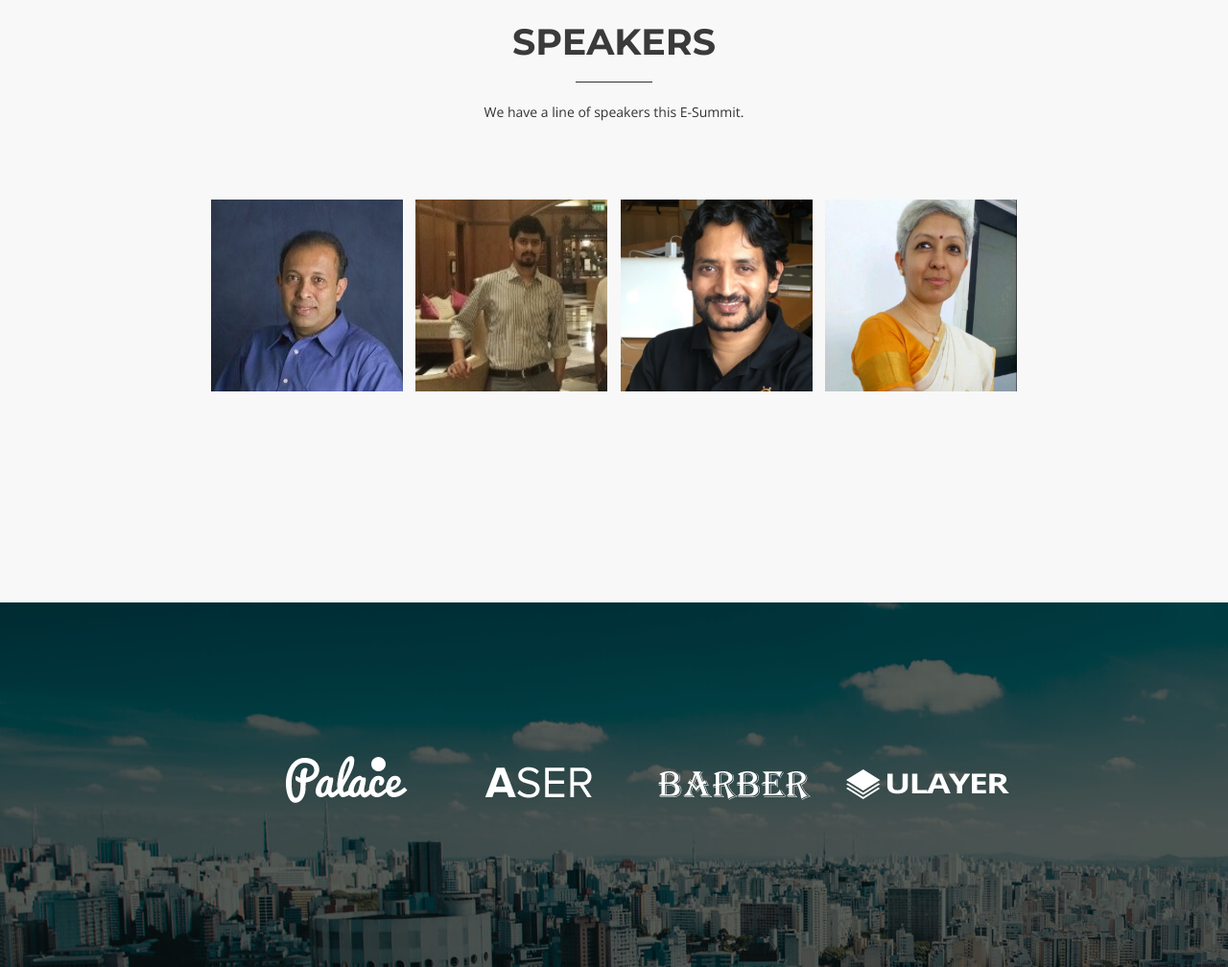
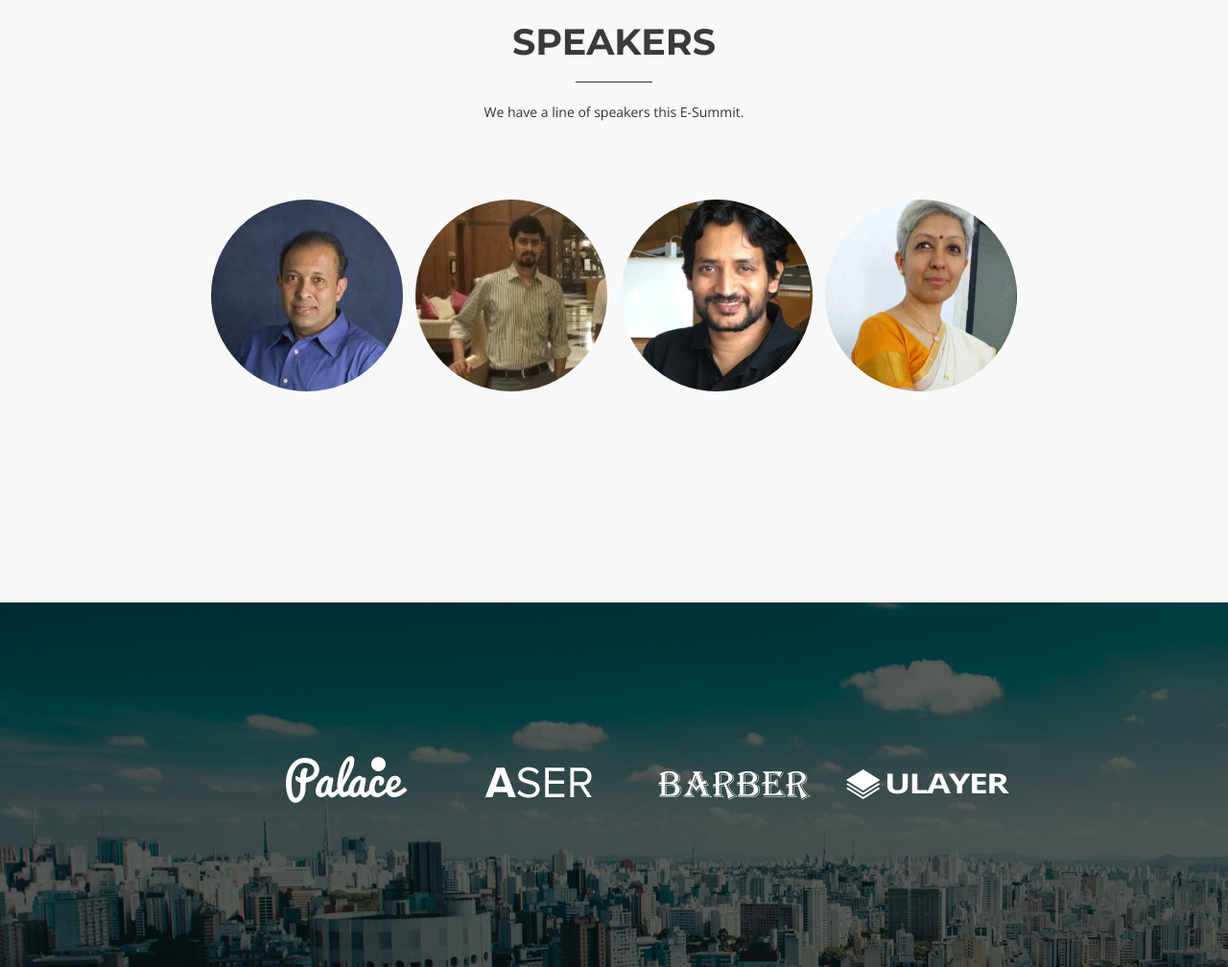
Before and after one commit to ni-chi/E-Summit-Website, a plain HTML site: page index.html in a window 1280 px wide. Shown: the part 2982-3990 px from the top of the page at 96% size. Drawn offline with nearby package versions, Linux system fonts and the light colour scheme.

Commit message:
Circle Speakers

```diff
--- a/index.html
+++ b/index.html
@@ -196,22 +196,22 @@
           <ul id="og-grid" class="og-grid">
             <li>
               <a href="#" data-largesrc="img/works/1.jpg" data-title="Rahm Shastry (CEO, DriveU)" data-description="Bangalore to Silicon Valley and back. The journey of NITK Surathkal grad - Rahm Sastry, is quite intriguing. He specializes in Electronic Design Automation (EDA) and has a proven track record of leading EDA companies to profitability and successful exits. Rahm’s grit, passion and dedication towards making his ideas work are commendable and inspiring.He founded DriveU in mid 2015 and his company aims to provide on demand driver solutions to private car owners. With DriveU, you don’t need to deal with a full-time driver and his absences. Instead, you can hire a part-time driver-on-demand at an affordable cost.">
-								<img src="img/works/1.jpg" height="200px" width="200px" alt=""/>
+								<img src="img/works/1.jpg" height="200px" width="200px" class="img-circle img-responsive" alt=""/>
 							</a>
             </li>
             <li>
               <a href="#" data-largesrc="img/works/2.jpg" data-title="Abhinav Pathak (Co-Founder & CEO, Perpule)" data-description="An alumnus of NITK Surathkal, Abhinav started off as an analyst in Goldman Sachs. He went ahead and co-founded Perpule which is widely popular and successful. He is a product visionary who builds client relationships and leads business development & new avenues.">
-								<img src="img/works/2.jpg" height="200px" width="200px" alt=""/>
+								<img src="img/works/2.jpg" height="200px" width="200px" class="img-circle img-responsive" alt=""/>
 							</a>
             </li>
             <li>
               <a href="#" data-largesrc="img/works/3.jpg" data-title="Shesh Paplikar (Co-Founder & CEO, BHIVE Workspace)" data-description="Shesh has built a strong career being at the forefront of technology and client services for Capital Markets. During his 5+ years stay in New York, he and his wife have been enthusiastic users of CoWorking spaces and has learnt a lot from the experience. He has previously played pivotal roles as CTO of Trustlr, Technical Product Manager at Bloomberg R&D in NYC, Global Crossing and invaluable experience working in Infosys and Heastrong, a Genpact company in the early days of his career. He has been fascinated with technology & computers from a very young age and holds a Computer Engineering degree from a leading technology institute in India. For several years he has developed a passion for economics, finance, technology and even started a small business during his college days. He loves travelling and has traveled to various destinations in India and United States. He strongly believes coworking spaces are essential to developing a growing and vibrant entrepreneurial ecosystem in India.">
-								<img src="img/works/3.jpg" height="200px" width="200px" alt="img01"/>
+								<img src="img/works/3.jpg" height="200px" width="200px" class="img-circle img-responsive" alt="img01"/>
 							</a>
             </li>
             <li>
               <a href="#" data-largesrc="img/works/4.jpg" data-title="Lalitha Ravi (CEO and Founder, OutSmart)" data-description="This woman entrepreneur is paving a way for the outsourcing world. She believes that compaines should focus on their products and services, instead of marketing, public relations etc. Her company - Outsmart is a testimonial for what she believes. She has had two decades of work experience with , Startups, Early stage and Growth stage companies in Investments, HR, Technology & Education. Her Prime focus is on operational efficiency & business profitability.">
-								<img src="img/works/4.jpg" height="200px" width="200px" alt="img01"/>
+								<img src="img/works/4.jpg" height="200px" width="200px" class="img-circle img-responsive" alt="img01"/>
 							</a>
             </li>
           </ul>
@@ -252,7 +252,7 @@
       <div class="row">
         <div class="col-xs-12 col-sm-3 col-md-3 col-lg-3">
           <div class="box-team wow bounceInUp" data-wow-delay="0.1s">
-            <img src="img/team/1.jpg" alt="" style="height:200px;width:500px;border-radius: 50%" class="img-responsive" />
+            <img src="img/team/1.jpg" alt="" style="height:500%;width:500%;border-radius: 50%" class="img-responsive" />
             <h4>Sheetal Pasam</h4>
             <p>E-Cell Convenor</p>
           </div>
```
